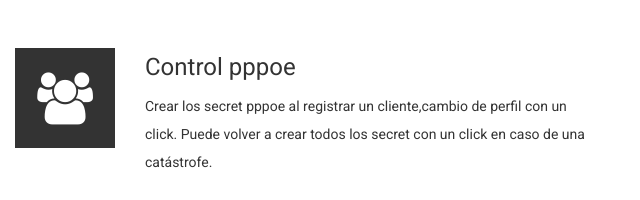
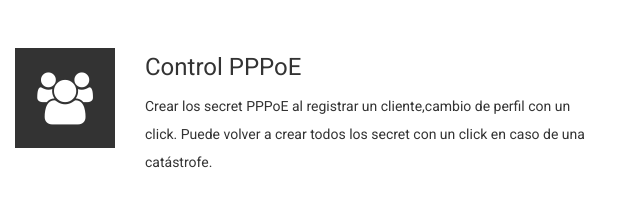
Before and after one commit to chacal1231/Serion-Web, a plain HTML site: page index.html in a window 1280 px wide. Shown: the part 600-800 px from the top of the page, 640-1280 px from the left. Drawn offline with Linux system fonts and the light colour scheme.

Commit message:
Cambio a algunos terminos que estaban mal escritos.

```diff
--- a/index.html
+++ b/index.html
@@ -168,8 +168,8 @@
                     <div class="icon fa-group"></div>
                   </div>
                   <div class="box_cnt__no-flow">
-                    <h3><a href="#">Control pppoe</a></h3>
-                    <p>Crear los secret pppoe al registrar un cliente,cambio de perfil con un click. Puede volver a crear todos los secret con un click en caso de una catástrofe.</p>
+                    <h3><a href="#">Control PPPoE</a></h3>
+                    <p>Crear los secret PPPoE al registrar un cliente,cambio de perfil con un click. Puede volver a crear todos los secret con un click en caso de una catástrofe.</p>
                   </div>
                 </div>
                 <hr>
@@ -199,7 +199,7 @@
 
 				El sistema es instalado en un servidor con cualquier sistema operativo que sea capaz de ejecutar un servidor apache,
                 también es compatible con sistemas operativos FreeBSD (Thundercache 7.x). La conexion hacia su equipo Mikrotik es vía
-                api, así usted podrá hacer los cambios de velocidad,ip,mac,suspender,etc.
+                API, así usted podrá hacer los cambios de velocidad,ip,mac,suspender,etc.
                 </p><a href="paginas/servicios.html" class="btn">Comprar</a>
               </div>
               <div class="grid_4">
```
